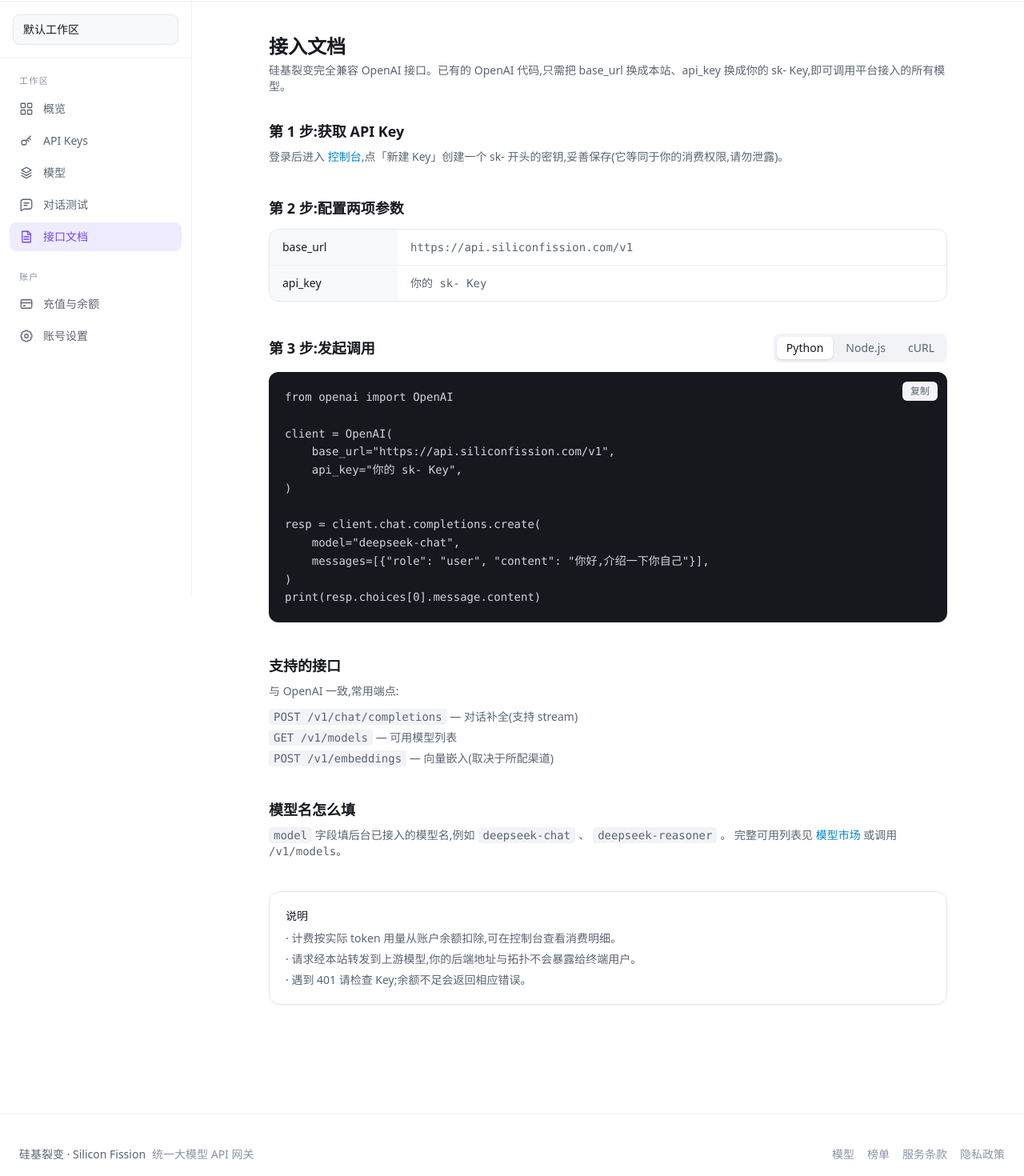
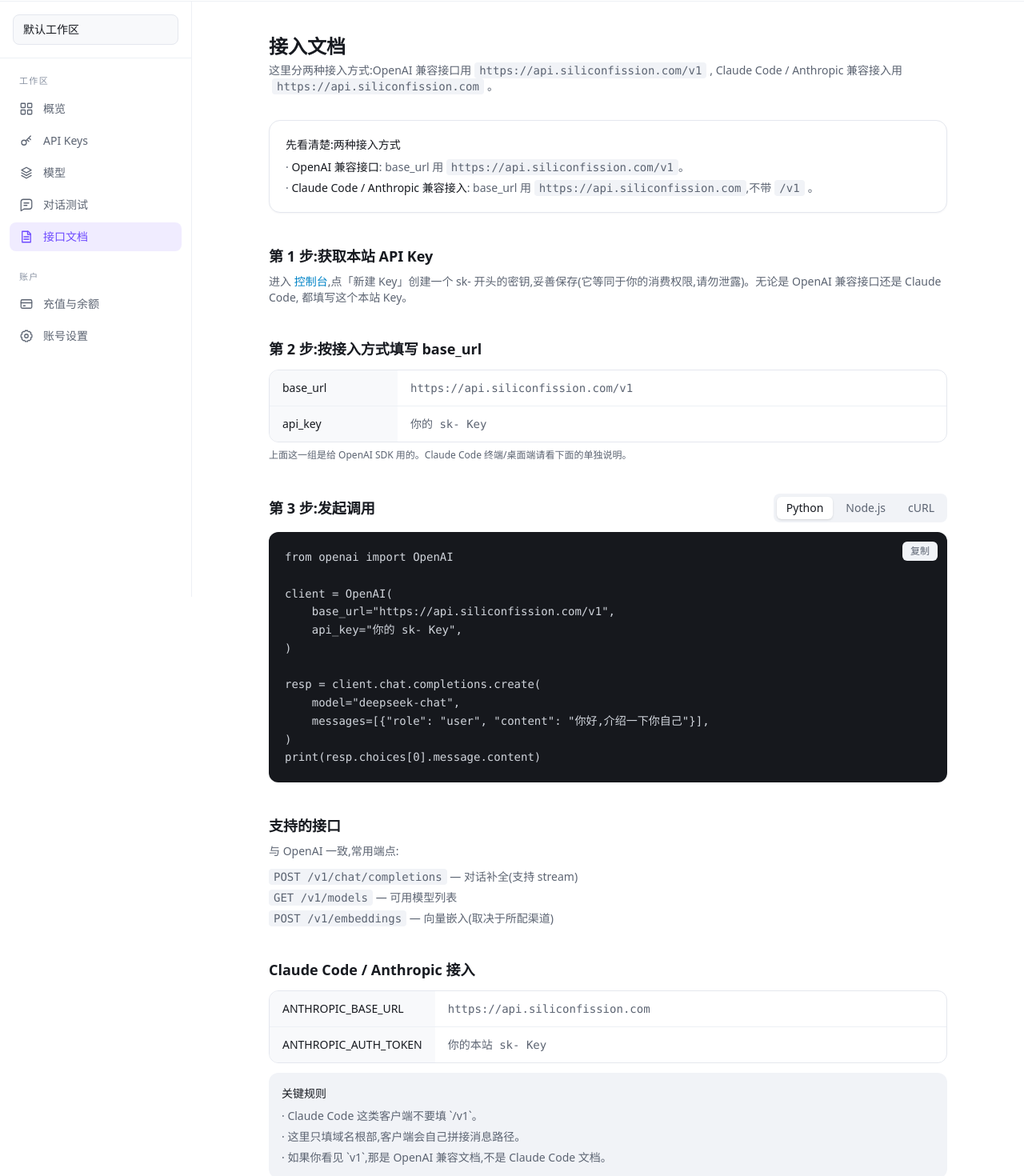
Before and after one commit to SimmonJ-WYJ/Silicon-Fission, a Next.js app in the folder web/: page /docs in a window 1280 px wide. Shown: the part 83-1553 px from the top of the page at 80% size. Built offline with nearby package versions, Linux system fonts and the light colour scheme; no server answers.

Commit message:
Clarify OpenAI and Claude Code docs

```diff
--- a/web/app/(console)/docs/docs-client.tsx
+++ b/web/app/(console)/docs/docs-client.tsx
@@ -6,6 +6,7 @@
 
 export function DocsClient() {
   const base = "https://api.siliconfission.com/v1";
+  const anthropicBase = "https://api.siliconfission.com";
   const [lang, setLang] = useState<Lang>("python");
   const [copied, setCopied] = useState(false);
 
@@ -53,18 +54,34 @@
 
   return (
     <div className="mt-8 space-y-10">
+      <section className="card p-5 text-sm text-[var(--color-muted)]">
+        <div className="font-medium text-[var(--color-text)]">先看清楚:两种接入方式</div>
+        <ul className="mt-2 space-y-1.5">
+          <li>
+            · <span className="font-medium text-[var(--color-text)]">OpenAI 兼容接口</span>:
+            base_url 用 <code className="rounded bg-[var(--color-panel-2)] px-1.5 py-0.5">{base}</code>。
+          </li>
+          <li>
+            · <span className="font-medium text-[var(--color-text)]">Claude Code / Anthropic 兼容接入</span>:
+            base_url 用 <code className="rounded bg-[var(--color-panel-2)] px-1.5 py-0.5">{anthropicBase}</code>,不带
+            <code className="mx-1 rounded bg-[var(--color-panel-2)] px-1.5 py-0.5">/v1</code>。
+          </li>
+        </ul>
+      </section>
+
       {/* Step 1 */}
       <section>
-        <h2 className="text-lg font-semibold">第 1 步:获取 API Key</h2>
+        <h2 className="text-lg font-semibold">第 1 步:获取本站 API Key</h2>
         <p className="mt-2 text-sm text-[var(--color-muted)]">
-          登录后进入 <a href="/dashboard" className="text-[var(--color-brand-2)]">控制台</a>,点「新建 Key」创建一个
-          sk- 开头的密钥,妥善保存(它等同于你的消费权限,请勿泄露)。
+          进入 <a href="/dashboard" className="text-[var(--color-brand-2)]">控制台</a>,点「新建 Key」创建一个
+          sk- 开头的密钥,妥善保存(它等同于你的消费权限,请勿泄露)。无论是 OpenAI 兼容接口还是 Claude Code,
+          都填写这个本站 Key。
         </p>
       </section>
 
       {/* Step 2 */}
       <section>
-        <h2 className="text-lg font-semibold">第 2 步:配置两项参数</h2>
+        <h2 className="text-lg font-semibold">第 2 步:按接入方式填写 base_url</h2>
         <div className="mt-3 overflow-hidden rounded-xl border border-[var(--color-border)]">
           <table className="w-full text-sm">
             <tbody>
@@ -79,6 +96,9 @@
             </tbody>
           </table>
         </div>
+        <p className="mt-2 text-xs text-[var(--color-muted)]">
+          上面这一组是给 OpenAI SDK 用的。Claude Code 终端/桌面端请看下面的单独说明。
+        </p>
       </section>
 
       {/* Step 3: code */}
@@ -125,6 +145,33 @@
         </ul>
       </section>
 
+      {/* Claude Code */}
+      <section>
+        <h2 className="text-lg font-semibold">Claude Code / Anthropic 接入</h2>
+        <div className="mt-3 overflow-hidden rounded-xl border border-[var(--color-border)]">
+          <table className="w-full text-sm">
+            <tbody>
+              <tr className="border-b border-[var(--color-border-soft)]">
+                <td className="w-40 bg-[var(--color-panel)] px-4 py-3 font-medium">ANTHROPIC_BASE_URL</td>
+                <td className="px-4 py-3 font-mono text-[var(--color-muted)]">{anthropicBase}</td>
+              </tr>
+              <tr>
+                <td className="bg-[var(--color-panel)] px-4 py-3 font-medium">ANTHROPIC_AUTH_TOKEN</td>
+                <td className="px-4 py-3 font-mono text-[var(--color-muted)]">你的本站 sk- Key</td>
+              </tr>
+            </tbody>
+          </table>
+        </div>
+        <div className="mt-3 rounded-xl bg-[var(--color-panel-2)] p-4 text-sm text-[var(--color-muted)]">
+          <div className="font-medium text-[var(--color-text)]">关键规则</div>
+          <ul className="mt-2 space-y-1.5">
+            <li>· Claude Code 这类客户端不要填 `/v1`。</li>
+            <li>· 这里只填域名根部,客户端会自己拼接消息路径。</li>
+            <li>· 如果你看见 `v1`,那是 OpenAI 兼容文档,不是 Claude Code 文档。</li>
+          </ul>
+        </div>
+      </section>
+
       {/* Model names */}
       <section>
         <h2 className="text-lg font-semibold">模型名怎么填</h2>
@@ -141,7 +188,7 @@
         <div className="font-medium text-[var(--color-text)]">说明</div>
         <ul className="mt-2 space-y-1.5">
           <li>· 计费按实际 token 用量从账户余额扣除,可在控制台查看消费明细。</li>
-          <li>· 请求经本站转发到上游模型,你的后端地址与拓扑不会暴露给终端用户。</li>
+          <li>· 请求经本站转发到上游模型,终端只需要填写本站的 base_url 和自己的 sk- Key。</li>
           <li>· 遇到 401 请检查 Key;余额不足会返回相应错误。</li>
         </ul>
       </section>
--- a/web/app/(console)/docs/page.tsx
+++ b/web/app/(console)/docs/page.tsx
@@ -7,8 +7,10 @@
     <div className="mx-auto max-w-4xl px-6 py-10">
       <h1 className="text-2xl font-semibold">接入文档</h1>
       <p className="mt-1 text-sm text-[var(--color-muted)]">
-        硅基裂变完全兼容 OpenAI 接口。已有的 OpenAI 代码,只需把 base_url 换成本站、api_key 换成你的
-        sk- Key,即可调用平台接入的所有模型。
+        这里分两种接入方式:OpenAI 兼容接口用
+        <code className="mx-1 rounded bg-[var(--color-panel-2)] px-1.5 py-0.5">https://api.siliconfission.com/v1</code>,
+        Claude Code / Anthropic 兼容接入用
+        <code className="mx-1 rounded bg-[var(--color-panel-2)] px-1.5 py-0.5">https://api.siliconfission.com</code>。
       </p>
       <DocsClient />
     </div>
--- a/web/app/page.tsx
+++ b/web/app/page.tsx
@@ -76,10 +76,12 @@
         <div className="card overflow-hidden">
           <div className="grid gap-8 p-8 lg:grid-cols-2 lg:items-center">
             <div>
-              <h2 className="text-2xl font-semibold">和 OpenAI SDK 完全兼容</h2>
+              <h2 className="text-2xl font-semibold">OpenAI SDK / Claude Code 两种接入</h2>
               <p className="mt-3 text-[var(--color-muted)]">
-                无需改代码,只换 <code className="rounded bg-[var(--color-panel-2)] px-1">base_url</code> 和
-                API Key。所有模型统一为 OpenAI 协议,内置跨供应商自动容灾。
+                OpenAI SDK 只换 <code className="rounded bg-[var(--color-panel-2)] px-1">base_url</code> 和 API Key;
+                Claude Code 只换 <code className="rounded bg-[var(--color-panel-2)] px-1">ANTHROPIC_BASE_URL</code> 和
+                Key。OpenAI 兼容入口带 <code className="rounded bg-[var(--color-panel-2)] px-1">/v1</code>,Claude Code
+                不带。
               </p>
               <Link
                 href="/dashboard"
```
Also changed, not shown: 4 other files (tests, documents, lock files or other folders).
